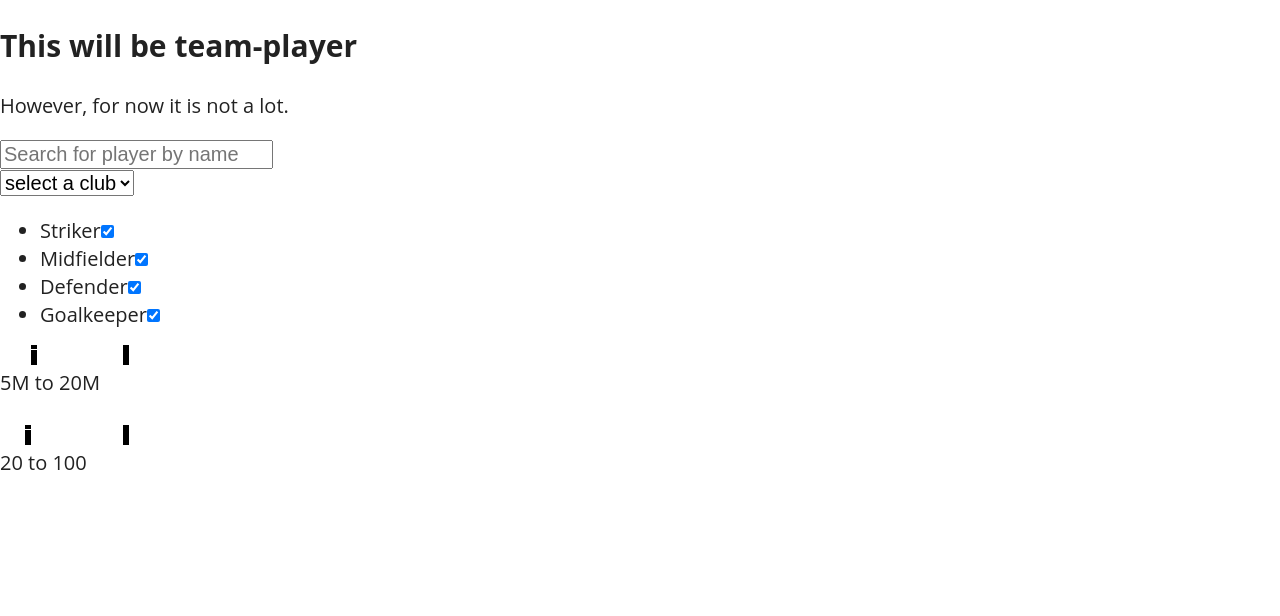
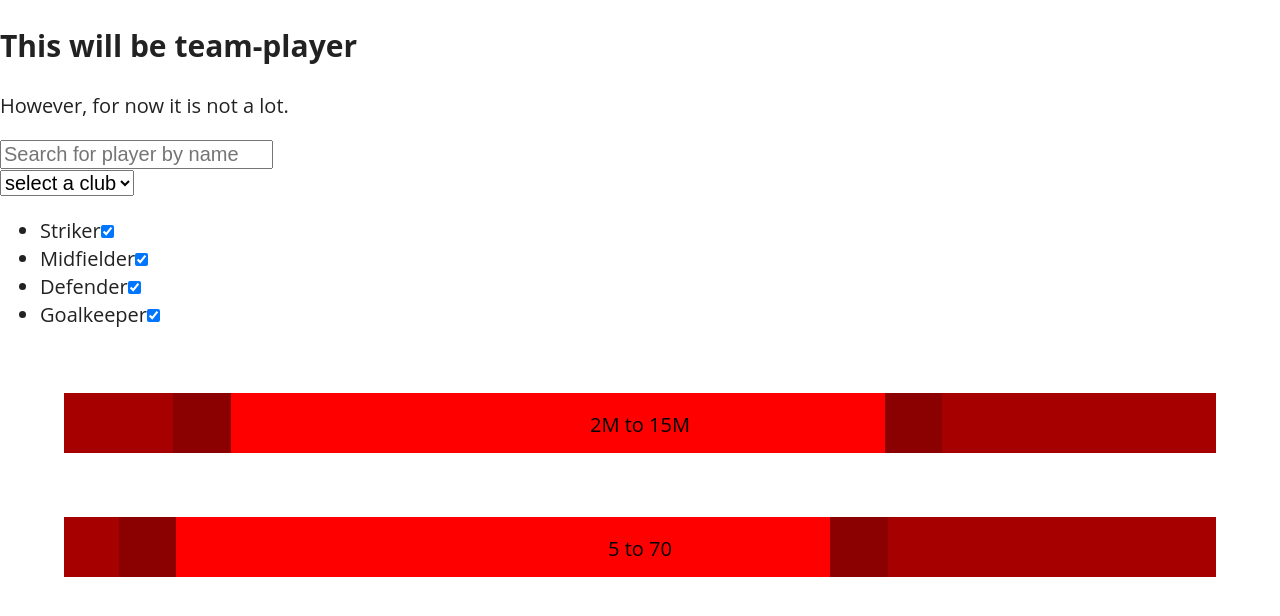
Before and after one commit to rycu/team-player, a React (Create React App) app: page / in a window 1280 px wide. Shown: the top 616 px of the page. Built offline with nearby package versions, Linux system fonts and the light colour scheme.

Commit message:
high/low slider (DualRange) styling updated

```diff
--- a/src/components/DualRange.js
+++ b/src/components/DualRange.js
@@ -59,6 +59,7 @@ export default class dualRange extends Component {
 	}
 
 	handleChange = e => {
+
 		this.updateState(e.target.id, e.target.value);
 	}
 
@@ -90,13 +91,24 @@ export default class dualRange extends Component {
 
 	render() {
 
-		//console.log(this.test);
+
 
 		let lowVal = this.state.lowVal;
 		let highVal = this.state.highVal;
 
+
+
 		return (
 			<div className={"dual-range player-filters__" + this.props.componentId}>
+
+				<svg className="dual-range__out-of-range" width="100%" height="100%">
+				  <rect width={((lowVal/this.props.max)*100)+'%'} height="100" />
+				</svg>
+
+				<svg className="dual-range__out-of-range" width="100%" height="100%">
+				  <rect width={(100-((highVal/this.props.max))*100)+'%'} height="100" x={((highVal/this.props.max)*100)+'%'}  />
+				</svg>
+
 				<input className="dual-range__inputs"
 					id="low"
 					type="range"
@@ -119,7 +131,9 @@ export default class dualRange extends Component {
 					onMouseUp={this.handleSubmit}
 					onKeyUp={this.handleSubmit}
 				/>
+
 				<label className="dual-range__label">{this.lableRound(lowVal)+this.props.unit} to {this.lableRound(highVal)+this.props.unit}</label>
+
 			</div>
     	);
 	}
--- a/src/containers/FiltersContainer.js
+++ b/src/containers/FiltersContainer.js
@@ -53,8 +53,8 @@ const FiltersContainer = ({filterState, actions}) => (
         updateRangeFilter={actions.updateDualRangeFilter}
         min={0}
         max={100}
-        step={0.1}
-        gap={2}
+        step={1}
+        gap={10}
         unit={''}
       />
 
--- a/src/main.css
+++ b/src/main.css
@@ -492,30 +492,42 @@ body {
   width: 1px; }
 
 .dual-range {
+  background-color: red;
   position: relative;
   height: 3em;
-  margin-top: 1em; }
+  margin: 5%;
+  width: 90%; }
   .dual-range .dual-range__inputs {
+    width: 100%;
     position: absolute;
     pointer-events: none;
     -webkit-appearance: none; }
     .dual-range .dual-range__inputs::-webkit-slider-thumb {
       pointer-events: auto; }
     .dual-range .dual-range__inputs::-webkit-slider-runnable-track {
-      height: 0.01em;
-      background: transparent;
+      height: 0.001em;
+      background: none;
       border: none; }
     .dual-range .dual-range__inputs::-webkit-slider-thumb {
+      z-index: 100;
       -webkit-appearance: none;
       border: none;
-      height: 1em;
-      width: 0.3em;
-      background: black;
-      margin-top: -4px; }
+      height: 2.99em;
+      width: 5%;
+      background: darkred;
+      margin-top: 0.001em; }
     .dual-range .dual-range__inputs:focus {
       outline: none; }
     .dual-range .dual-range__inputs:focus::-webkit-slider-runnable-track {
-      background: #ccc; }
+      background: none; }
   .dual-range .dual-range__label {
+    pointer-events: none;
     position: absolute;
-    top: 1em; }
+    width: 100%;
+    text-align: center;
+    top: 30%;
+    color: black; }
+  .dual-range .dual-range__out-of-range {
+    position: absolute; }
+    .dual-range .dual-range__out-of-range rect {
+      fill: rgba(0, 0, 0, 0.35); }
--- a/src/reducers/filters.js
+++ b/src/reducers/filters.js
@@ -10,8 +10,8 @@ const initialState =
     filters__name: '',
     filters__club: 0,
     filters__position: ['Striker','Midfielder','Defender','Goalkeeper'],
-    filters__price: {lowVal: 5, highVal: 20},
-    filters__rank: {lowVal: 20, highVal: 100}
+    filters__price: {lowVal: 2, highVal: 15},
+    filters__rank: {lowVal: 5, highVal: 70}
   };
 
 //ES6 default arguments syntax for state arg
--- a/src/sass/components/_slider.scss
+++ b/src/sass/components/_slider.scss
@@ -1,10 +1,13 @@
+
 .dual-range{
-
+	background-color: red;
 	position: relative;
 	height: 3em;
-	margin-top: 1em;
+	margin: 5%;
+	width:90%;
 
 	.dual-range__inputs {
+		width:100%;
 		position: absolute;
 		pointer-events: none;
 		-webkit-appearance: none;
@@ -15,20 +18,19 @@
 
 		&::-webkit-slider-runnable-track {
 		    //width: 300px;
-		    height: 0.01em;
-		    background: transparent;
+		    height: 0.001em;
+		    background: none;
 		    border: none;
 		}
 
 		&::-webkit-slider-thumb {
+			z-index:100;
 		    -webkit-appearance: none;
 		    border: none;
-		    height: 1em;
-		    width: 0.3em;
-		    //margin-left: -2em;
-		    // COULD DO ALL COLOURING IN CSS (margin & width)
-		    background: black;
-		    margin-top: -4px;
+		    height: 2.99em;
+		    width: 5%;
+		    background: darkred;
+		    margin-top: 0.001em;
 		}
 
 		&:focus {
@@ -36,12 +38,25 @@
 		}
 
 		&:focus::-webkit-slider-runnable-track {
-		    background: #ccc;
+		    background: none;
 		}
 	}
 
 	.dual-range__label{
+		pointer-events: none;
 		position: absolute;
-		top: 1em;
+		width: 100%;
+		text-align: center;
+		top: 30%;
+		color: black;
+	}
+
+	.dual-range__out-of-range{
+		position: absolute;
+		rect{
+			fill: rgba(0,0,0,0.35);
+		}
+
+
 	}
 }
```
